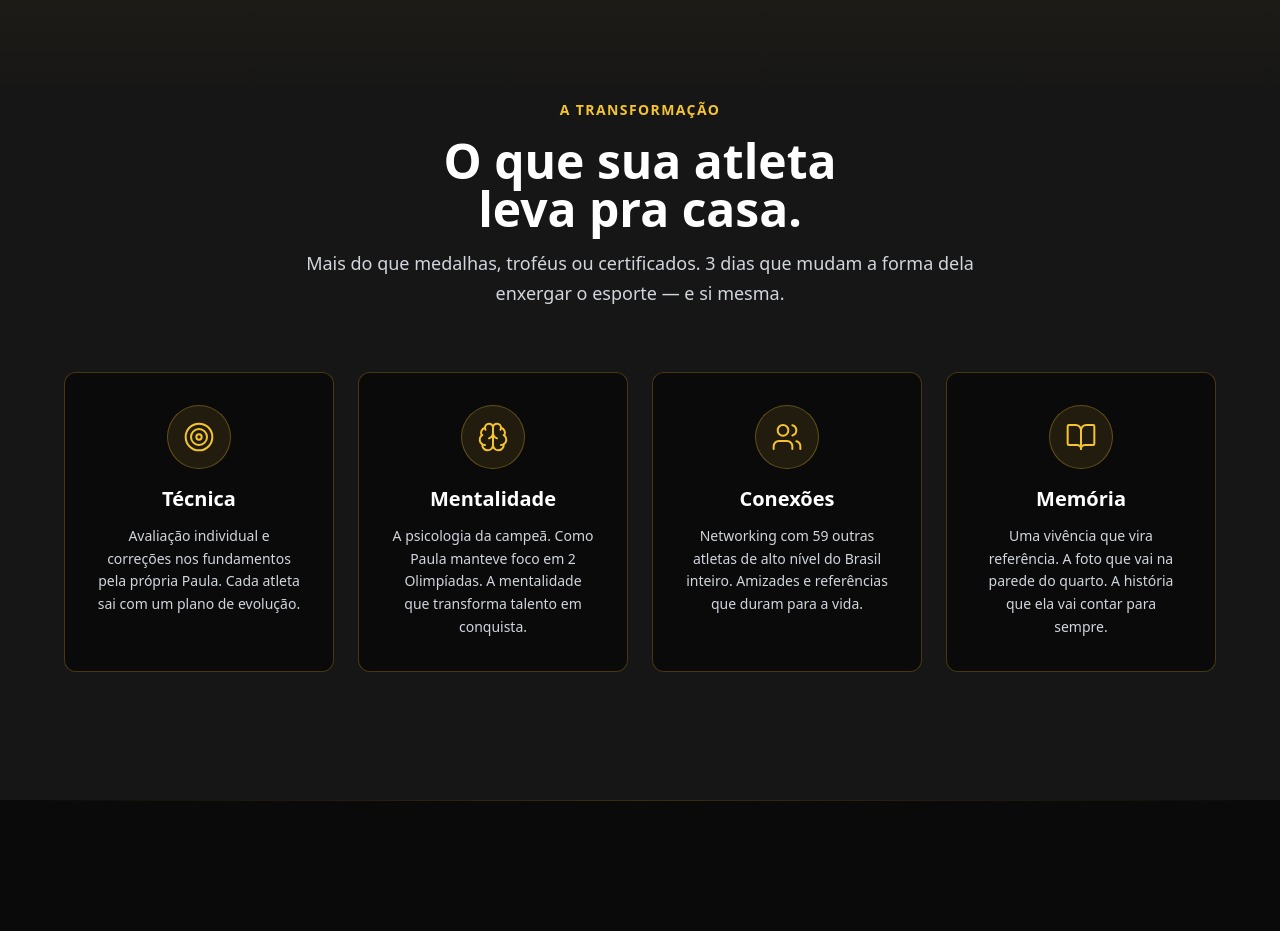
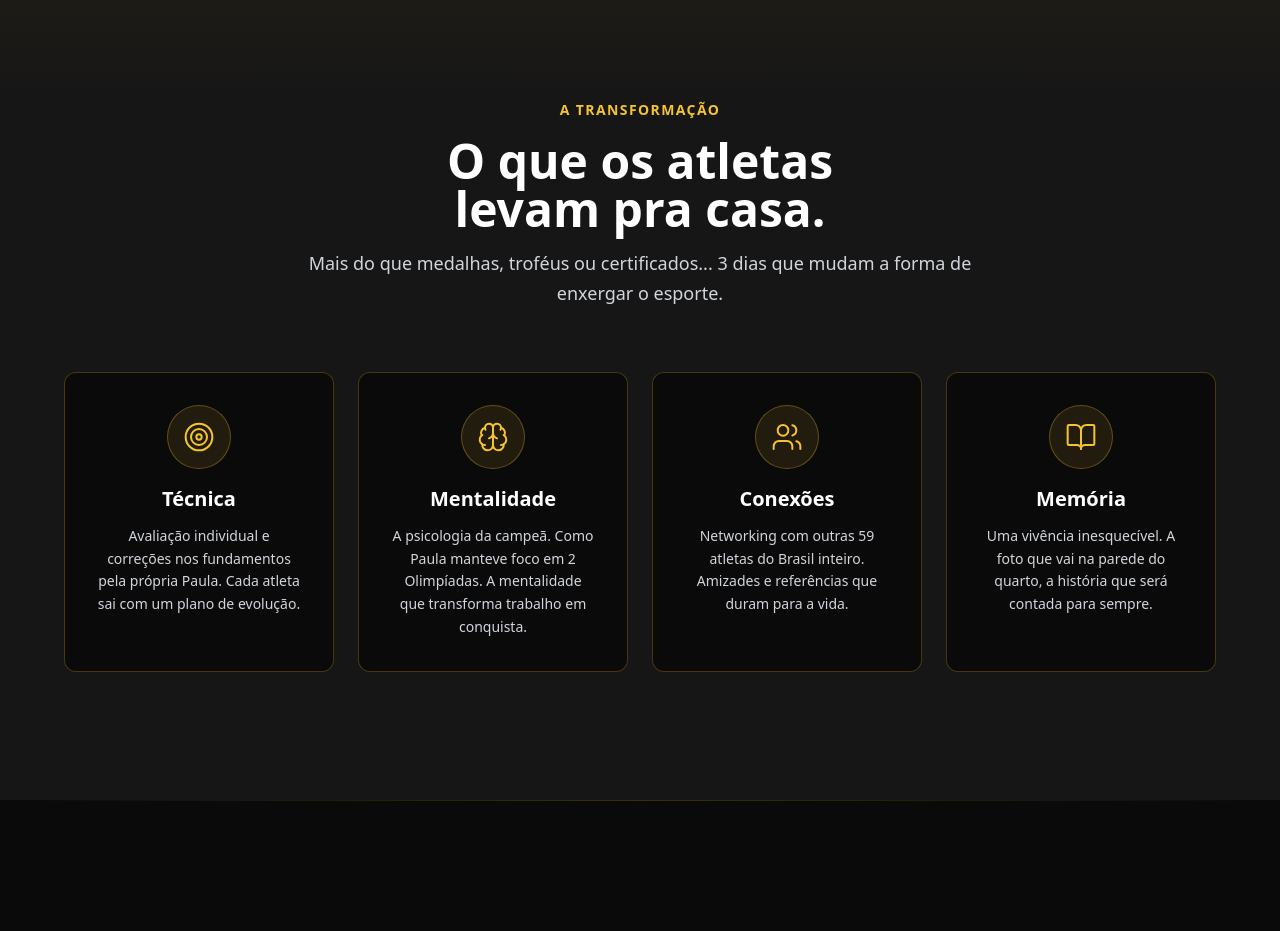
Before and after one commit to alexandrefolhas-02/camp-paulapequeno-v2, a React (Vite) app: page / in a window 1280 px wide. Shown: the part 3920-4851 px from the top of the page. Built offline with nearby package versions, Linux system fonts and the light colour scheme; no server answers.

Commit message:
update: copy updates in Transformacao block

```diff
--- a/src/components/Transformacao.tsx
+++ b/src/components/Transformacao.tsx
@@ -11,17 +11,17 @@ export default function Transformacao() {
     {
       icon: <Brain className="w-8 h-8 text-gold-500" strokeWidth={1.5} />,
       title: "Mentalidade",
-      desc: "A psicologia da campeã. Como Paula manteve foco em 2 Olimpíadas. A mentalidade que transforma talento em conquista."
+      desc: "A psicologia da campeã. Como Paula manteve foco em 2 Olimpíadas. A mentalidade que transforma trabalho em conquista."
     },
     {
       icon: <Users className="w-8 h-8 text-gold-500" strokeWidth={1.5} />,
       title: "Conexões",
-      desc: "Networking com 59 outras atletas de alto nível do Brasil inteiro. Amizades e referências que duram para a vida."
+      desc: "Networking com outras 59 atletas do Brasil inteiro. Amizades e referências que duram para a vida."
     },
     {
       icon: <BookOpen className="w-8 h-8 text-gold-500" strokeWidth={1.5} />,
       title: "Memória",
-      desc: "Uma vivência que vira referência. A foto que vai na parede do quarto. A história que ela vai contar para sempre."
+      desc: "Uma vivência inesquecível. A foto que vai na parede do quarto, a história que será contada para sempre."
     }
   ]
 
@@ -36,12 +36,12 @@ export default function Transformacao() {
         </div>
 
         <h2 className="font-display font-bold text-3xl md:text-5xl text-white mt-4">
-          O que sua atleta<br />
-          leva pra casa.
+          O que os atletas<br />
+          levam pra casa.
         </h2>
 
         <p className="mt-4 text-lg text-gray-300 max-w-2xl mx-auto leading-relaxed">
-          Mais do que medalhas, troféus ou certificados. 3 dias que mudam a forma dela enxergar o esporte — e si mesma.
+          Mais do que medalhas, troféus ou certificados... 3 dias que mudam a forma de enxergar o esporte.
         </p>
 
         <div className="mt-16 grid grid-cols-1 sm:grid-cols-2 lg:grid-cols-4 gap-6">
```
